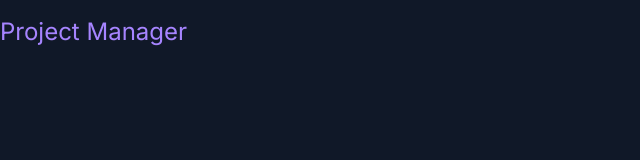
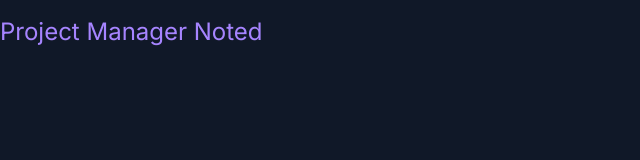
Before and after one commit to istiaq-tanim/all-projects, a React (Vite) app: page / in a window 1280 px wide. Shown: the top 160 px of the page, without its empty margins (0-640 px from the left). Built offline with nearby package versions, Linux system fonts and the light colour scheme.

Commit message:
Add new feature

```diff
--- a/src/App.jsx
+++ b/src/App.jsx
@@ -2,7 +2,7 @@
 function App() {
   return (
     <div className="text-2xl justify-between py-4 text-violet-400">
-      <p>Project Manager</p>
+      <p>Project Manager Noted</p>
     </div>
   )
 }
```
